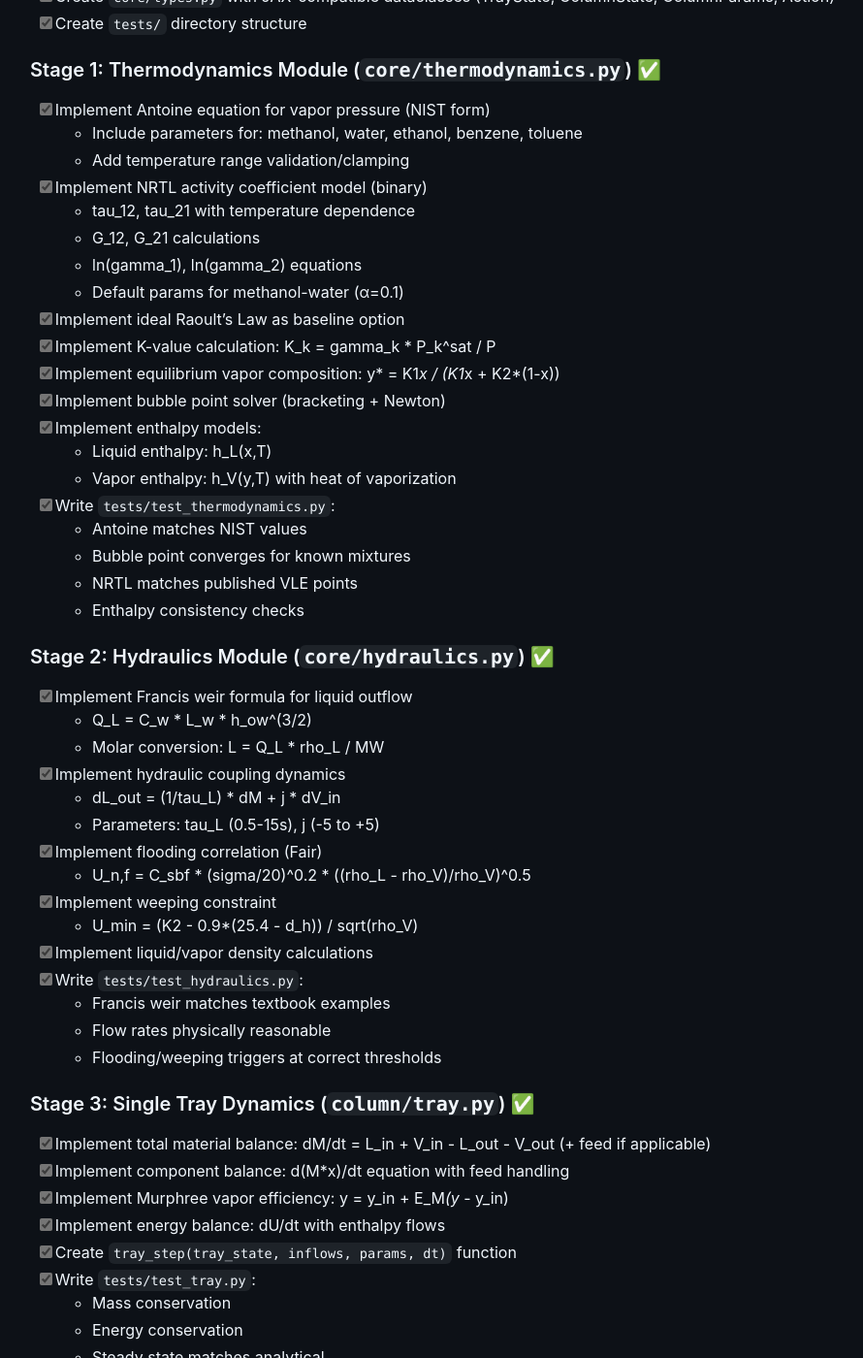
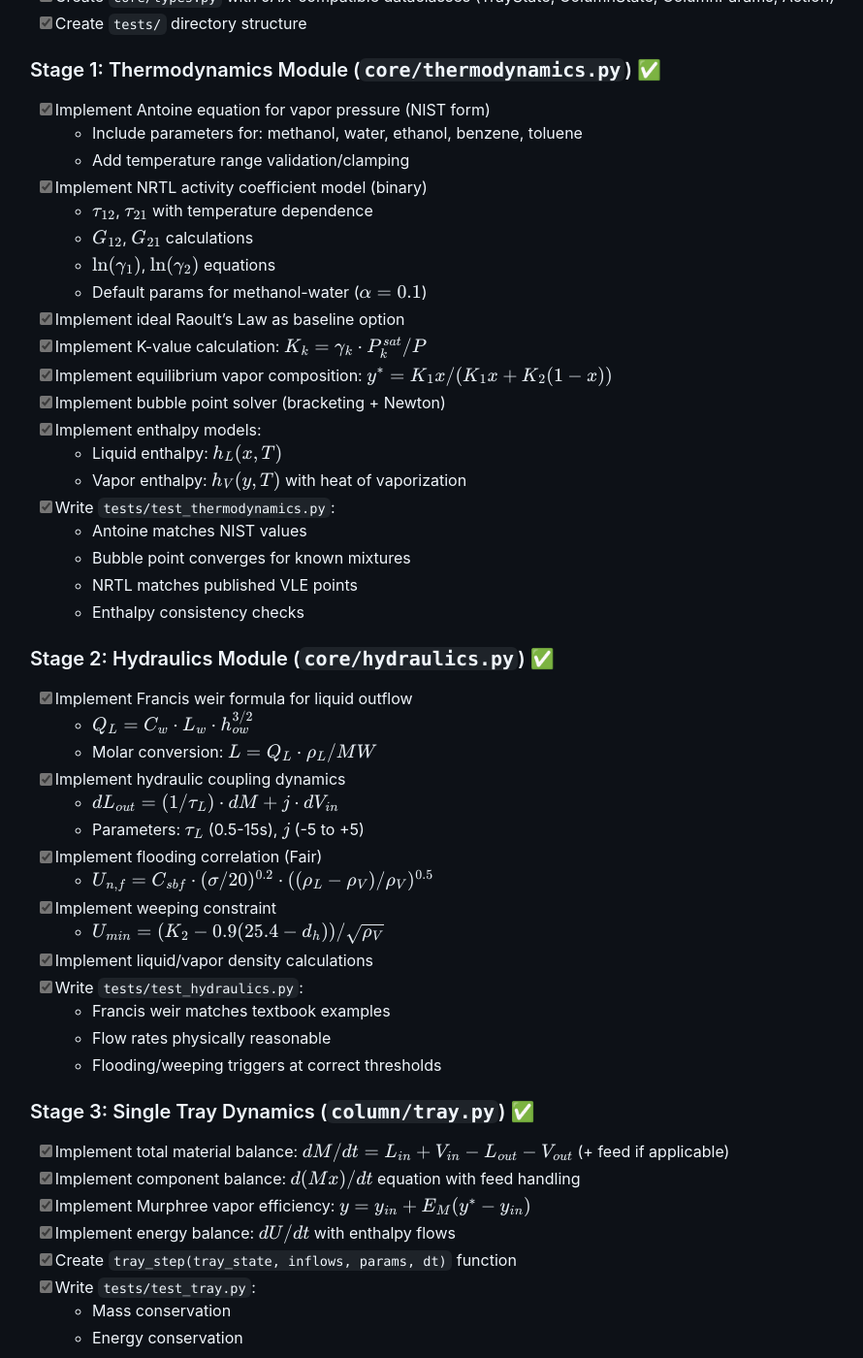
Before and after one commit to bradknox/distillation-jax, a Jekyll site: the page built from docs/implementation_plan.md, in a window 1280 px wide and 1400 px high, scrolled down 748 px. Shown: the whole window at 97% size, without its empty margins (164-1054 px from the left). Built offline with Jekyll 4.4.1, drawn with Linux system fonts in a browser that asks for light colours; nearby versions of some CDN libraries; some of the changed text lies outside the part shown.

Commit message:
Convert plain-text math to LaTeX in implementation_plan.md
- Wrap formulas in $ delimiters
- Convert ASCII notation to LaTeX (gamma → \gamma, etc.)
- Add proper subscripts and superscripts

Co-Authored-By: Claude Opus 4.5 <noreply@anthropic.com>

```diff
--- a/docs/implementation_plan.md
+++ b/docs/implementation_plan.md
@@ -33,17 +33,17 @@ Implement a high-fidelity, JAX-native distillation column simulator for RL resea
   - Include parameters for: methanol, water, ethanol, benzene, toluene
   - Add temperature range validation/clamping
 - [x] Implement NRTL activity coefficient model (binary)
-  - tau_12, tau_21 with temperature dependence
-  - G_12, G_21 calculations
-  - ln(gamma_1), ln(gamma_2) equations
-  - Default params for methanol-water (α=0.1)
+  - $\tau_{12}$, $\tau_{21}$ with temperature dependence
+  - $G_{12}$, $G_{21}$ calculations
+  - $\ln(\gamma_1)$, $\ln(\gamma_2)$ equations
+  - Default params for methanol-water ($\alpha=0.1$)
 - [x] Implement ideal Raoult's Law as baseline option
-- [x] Implement K-value calculation: K_k = gamma_k * P_k^sat / P
-- [x] Implement equilibrium vapor composition: y* = K1*x / (K1*x + K2*(1-x))
+- [x] Implement K-value calculation: $K_k = \gamma_k \cdot P_k^{sat} / P$
+- [x] Implement equilibrium vapor composition: $y^* = K_1 x / (K_1 x + K_2(1-x))$
 - [x] Implement bubble point solver (bracketing + Newton)
 - [x] Implement enthalpy models:
-  - Liquid enthalpy: h_L(x,T)
-  - Vapor enthalpy: h_V(y,T) with heat of vaporization
+  - Liquid enthalpy: $h_L(x,T)$
+  - Vapor enthalpy: $h_V(y,T)$ with heat of vaporization
 - [x] Write `tests/test_thermodynamics.py`:
   - Antoine matches NIST values
   - Bubble point converges for known mixtures
@@ -53,15 +53,15 @@ Implement a high-fidelity, JAX-native distillation column simulator for RL resea
 ### Stage 2: Hydraulics Module (`core/hydraulics.py`) ✅
 
 - [x] Implement Francis weir formula for liquid outflow
-  - Q_L = C_w * L_w * h_ow^(3/2)
-  - Molar conversion: L = Q_L * rho_L / MW
+  - $Q_L = C_w \cdot L_w \cdot h_{ow}^{3/2}$
+  - Molar conversion: $L = Q_L \cdot \rho_L / MW$
 - [x] Implement hydraulic coupling dynamics
-  - dL_out = (1/tau_L) * dM + j * dV_in
-  - Parameters: tau_L (0.5-15s), j (-5 to +5)
+  - $dL_{out} = (1/\tau_L) \cdot dM + j \cdot dV_{in}$
+  - Parameters: $\tau_L$ (0.5-15s), $j$ (-5 to +5)
 - [x] Implement flooding correlation (Fair)
-  - U_n,f = C_sbf * (sigma/20)^0.2 * ((rho_L - rho_V)/rho_V)^0.5
+  - $U_{n,f} = C_{sbf} \cdot (\sigma/20)^{0.2} \cdot ((\rho_L - \rho_V)/\rho_V)^{0.5}$
 - [x] Implement weeping constraint
-  - U_min = (K2 - 0.9*(25.4 - d_h)) / sqrt(rho_V)
+  - $U_{min} = (K_2 - 0.9(25.4 - d_h)) / \sqrt{\rho_V}$
 - [x] Implement liquid/vapor density calculations
 - [x] Write `tests/test_hydraulics.py`:
   - Francis weir matches textbook examples
@@ -70,10 +70,10 @@ Implement a high-fidelity, JAX-native distillation column simulator for RL resea
 
 ### Stage 3: Single Tray Dynamics (`column/tray.py`) ✅
 
-- [x] Implement total material balance: dM/dt = L_in + V_in - L_out - V_out (+ feed if applicable)
-- [x] Implement component balance: d(M*x)/dt equation with feed handling
-- [x] Implement Murphree vapor efficiency: y = y_in + E_M*(y* - y_in)
-- [x] Implement energy balance: dU/dt with enthalpy flows
+- [x] Implement total material balance: $dM/dt = L_{in} + V_{in} - L_{out} - V_{out}$ (+ feed if applicable)
+- [x] Implement component balance: $d(Mx)/dt$ equation with feed handling
+- [x] Implement Murphree vapor efficiency: $y = y_{in} + E_M(y^* - y_{in})$
+- [x] Implement energy balance: $dU/dt$ with enthalpy flows
 - [x] Create `tray_step(tray_state, inflows, params, dt)` function
 - [x] Write `tests/test_tray.py`:
   - Mass conservation
@@ -84,12 +84,12 @@ Implement a high-fidelity, JAX-native distillation column simulator for RL resea
 ### Stage 4: Reboiler and Condenser ✅
 
 - [x] Implement reboiler model (`column/reboiler.py`):
-  - Holdup dynamics: dM_B/dt = L_N - (V_{N+1} + B)
+  - Holdup dynamics: $dM_B/dt = L_N - (V_{N+1} + B)$
   - Component balance with equilibrium vapor
-  - Energy balance with Q_R input
+  - Energy balance with $Q_R$ input
 - [x] Implement condenser model (`column/condenser.py`):
   - Total condenser assumption
-  - Reflux drum dynamics: dM_D/dt = V_1 - (R + D)
+  - Reflux drum dynamics: $dM_D/dt = V_1 - (R + D)$
   - Component and energy balance
 - [x] Implement level control (PI controllers for drum/sump)
 - [x] Write `tests/test_reboiler.py` and condenser tests:
@@ -192,8 +192,8 @@ Implement a high-fidelity, JAX-native distillation column simulator for RL resea
 - All core functions must be JIT-compilable (no Python side effects) ✅
 - Use chex.dataclass for all state representations ✅
 - Fixed-step RK4 for determinism ✅
-- dt_int <= 0.1 * tau_L for numerical stability ✅
-- Default mixture: methanol-water with NRTL (α=0.1) ✅
+- $dt_{int} \le 0.1 \cdot \tau_L$ for numerical stability ✅
+- Default mixture: methanol-water with NRTL ($\alpha=0.1$) ✅
 
 ---
 
```
